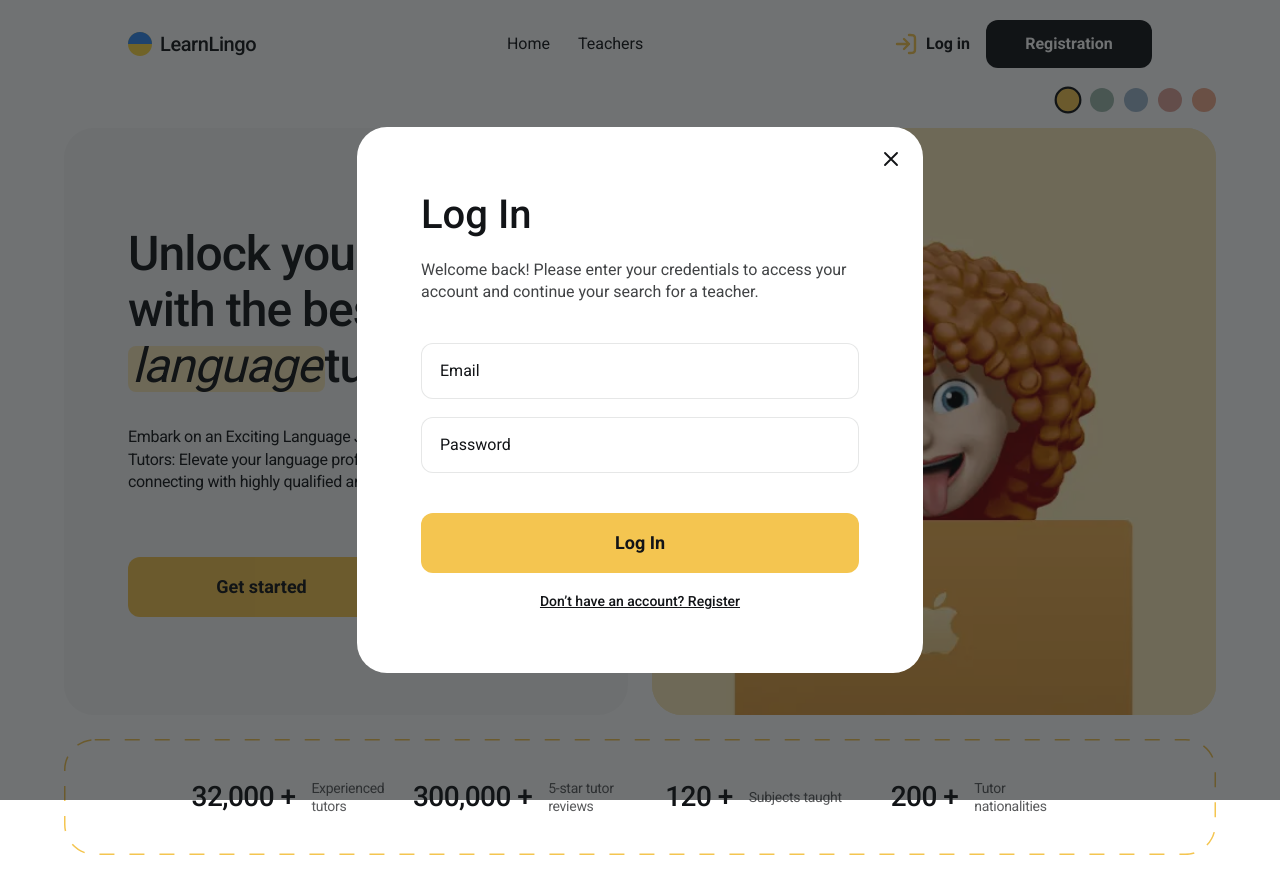
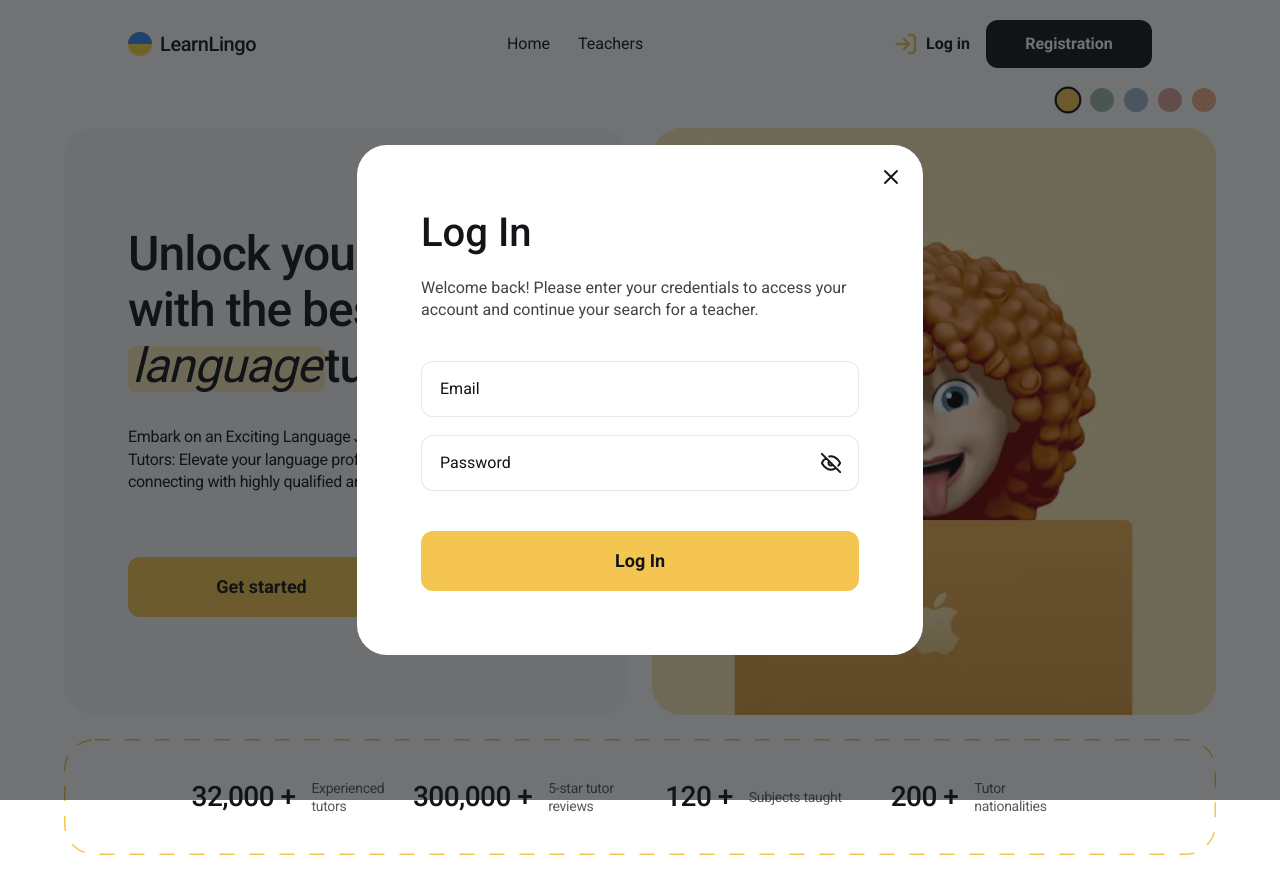
Before and after one commit to IhorKuzmenko/learn-lingo, a Next.js app: page / in a window 1280 px wide. Both pictures are taken after a click on the button "Log in". Built offline with nearby package versions, Linux system fonts and the light colour scheme; no server answers.

Commit message:
feat(auth): add password visibility toggle

```diff
--- a/components/AuthModal/AuthModal.module.css
+++ b/components/AuthModal/AuthModal.module.css
@@ -9,7 +9,7 @@
   font-weight: 500;
   line-height: 1.2;
 
-  color: #121417;
+  color: var(--black-color);
 }
 
 .description {
@@ -34,39 +34,76 @@
 .input {
   width: 100%;
   min-height: 54px;
-
   padding: 16px 18px;
 
   font-size: 16px;
   line-height: 1.38;
 
-  color: #121417;
-  background-color: #fff;
+  color: var(--black-color);
+  background-color: var(--white-color);
 
   border: 1px solid rgb(18 20 23 / 10%);
   border-radius: 12px;
 
   outline: none;
+
+  transition: border-color 200ms ease;
 }
 
 .input::placeholder {
-  color: #121417;
+  color: var(--black-color);
 }
 
 .input:focus {
   border-color: var(--color-yellow);
 }
 
+.passwordWrapper {
+  position: relative;
+}
+
+.passwordInput {
+  padding-right: 52px;
+}
+
+.passwordToggle {
+  position: absolute;
+  top: 50%;
+  right: 18px;
+
+  display: flex;
+  align-items: center;
+  justify-content: center;
+
+  width: 20px;
+  height: 20px;
+  padding: 0;
+
+  color: var(--black-color);
+  background-color: transparent;
+
+  cursor: pointer;
+
+  transform: translateY(-50%);
+}
+
+.passwordToggle svg {
+  width: 20px;
+  height: 20px;
+}
+
 .error {
   margin-top: 6px;
 
   font-size: 13px;
+  line-height: 1.3;
 
   color: #d32f2f;
 }
 
 .authError {
   font-size: 14px;
+  line-height: 1.4;
 
   color: #d32f2f;
 }
@@ -79,14 +116,16 @@
   font-weight: 700;
   line-height: 1.56;
 
-  color: #121417;
+  color: var(--black-color);
   background-color: var(--color-yellow);
 
   border-radius: 12px;
 
   cursor: pointer;
 
-  transition: background-color 200ms ease;
+  transition:
+    background-color 200ms ease,
+    opacity 200ms ease;
 }
 
 .submitButton:hover:not(:disabled),
@@ -107,20 +146,10 @@
   font-size: 14px;
   font-weight: 500;
 
-  color: #121417;
+  color: var(--black-color);
   background-color: transparent;
 
   text-decoration: underline;
 
   cursor: pointer;
 }
-
-@media screen and (max-width: 767px) {
-  .title {
-    font-size: 32px;
-  }
-
-  .description {
-    margin-bottom: 28px;
-  }
-}
--- a/components/AuthModal/AuthModal.tsx
+++ b/components/AuthModal/AuthModal.tsx
@@ -1,68 +1,68 @@
-"use client";
+'use client';
 
-import { useState } from "react";
-import { useForm } from "react-hook-form";
-import { yupResolver } from "@hookform/resolvers/yup";
+import { useState } from 'react';
+import { useForm } from 'react-hook-form';
+import { yupResolver } from '@hookform/resolvers/yup';
 
-import Modal from "@/components/Modal/Modal";
-import { useAuth } from "@/hooks/useAuth";
-import { loginSchema, registerSchema } from "@/schemas/authSchema";
+import Icon from '@/components/Icon/Icon';
+import Modal from '@/components/Modal/Modal';
+import { useAuth } from '@/hooks/useAuth';
+import {
+  loginSchema,
+  registerSchema,
+  type AuthFormValues,
+} from '@/schemas/authSchema';
 
-import styles from "./AuthModal.module.css";
+import styles from './AuthModal.module.css';
 
 interface AuthModalProps {
-  mode: "login" | "register";
+  mode: 'login' | 'register';
   onClose: () => void;
 }
 
-interface AuthFormValues {
-  name?: string;
-  email: string;
-  password: string;
-}
-
-export default function AuthModal({ mode, onClose }: AuthModalProps) {
-  const [currentMode, setCurrentMode] = useState<"login" | "register">(mode);
-
-  const [authError, setAuthError] = useState("");
+export default function AuthModal({
+  mode,
+  onClose,
+}: AuthModalProps) {
+  const [showPassword, setShowPassword] = useState(false);
+  const [authError, setAuthError] = useState('');
 
   const { login, register: registerUser } = useAuth();
 
-  const isRegister = currentMode === "register";
-
-  const schema = isRegister ? registerSchema : loginSchema;
+  const isLogin = mode === 'login';
 
   const {
     register,
     handleSubmit,
-    reset,
     formState: { errors, isSubmitting },
   } = useForm<AuthFormValues>({
-    resolver: yupResolver(schema),
+    resolver: yupResolver(
+      isLogin ? loginSchema : registerSchema,
+    ),
   });
-
-  const handleModeChange = (newMode: "login" | "register") => {
-    setCurrentMode(newMode);
-    setAuthError("");
-    reset();
-  };
 
   const onSubmit = async (values: AuthFormValues) => {
     try {
-      setAuthError("");
+      setAuthError('');
 
-      if (isRegister) {
-        await registerUser(values.name ?? "", values.email, values.password);
+      if (isLogin) {
+        await login(values.email, values.password);
       } else {
-        await login(values.email, values.password);
+        await registerUser(
+          values.name ?? '',
+          values.email,
+          values.password,
+        );
       }
 
       onClose();
     } catch (error) {
-      console.error(error);
+      console.error('Authentication failed:', error);
 
       setAuthError(
-        isRegister ? "Failed to create account." : "Invalid email or password.",
+        isLogin
+          ? 'Invalid email or password.'
+          : 'Failed to create account. Please try again.',
       );
     }
   };
@@ -71,27 +71,32 @@ export default function AuthModal({ mode, onClose }: AuthModalProps) {
     <Modal onClose={onClose}>
       <div className={styles.wrapper}>
         <h2 className={styles.title}>
-          {isRegister ? "Registration" : "Log In"}
+          {isLogin ? 'Log In' : 'Registration'}
         </h2>
 
         <p className={styles.description}>
-          {isRegister
-            ? "Thank you for your interest in our platform! In order to register, we need some information. Please provide us with the following information."
-            : "Welcome back! Please enter your credentials to access your account and continue your search for a teacher."}
+          {isLogin
+            ? 'Welcome back! Please enter your credentials to access your account and continue your search for a teacher.'
+            : 'Thank you for your interest in our platform! In order to register, we need some information. Please provide us with the following information.'}
         </p>
 
-        <form className={styles.form} onSubmit={handleSubmit(onSubmit)}>
-          {isRegister && (
+        <form
+          className={styles.form}
+          onSubmit={handleSubmit(onSubmit)}
+        >
+          {!isLogin && (
             <div className={styles.field}>
               <input
                 type="text"
                 placeholder="Name"
                 className={styles.input}
-                {...register("name")}
+                {...register('name')}
               />
 
               {errors.name && (
-                <p className={styles.error}>{errors.name.message}</p>
+                <p className={styles.error}>
+                  {errors.name.message}
+                </p>
               )}
             </div>
           )}
@@ -101,28 +106,57 @@ export default function AuthModal({ mode, onClose }: AuthModalProps) {
               type="email"
               placeholder="Email"
               className={styles.input}
-              {...register("email")}
+              {...register('email')}
             />
 
             {errors.email && (
-              <p className={styles.error}>{errors.email.message}</p>
+              <p className={styles.error}>
+                {errors.email.message}
+              </p>
             )}
           </div>
 
           <div className={styles.field}>
-            <input
-              type="password"
-              placeholder="Password"
-              className={styles.input}
-              {...register("password")}
-            />
+            <div className={styles.passwordWrapper}>
+              <input
+                type={showPassword ? 'text' : 'password'}
+                placeholder="Password"
+                className={`${styles.input} ${styles.passwordInput}`}
+                {...register('password')}
+              />
+
+              <button
+                type="button"
+                className={styles.passwordToggle}
+                onClick={() =>
+                  setShowPassword((prev) => !prev)
+                }
+                aria-label={
+                  showPassword
+                    ? 'Hide password'
+                    : 'Show password'
+                }
+              >
+                <Icon
+                  name="eye-off"
+                  width={20}
+                  height={20}
+                />
+              </button>
+            </div>
 
             {errors.password && (
-              <p className={styles.error}>{errors.password.message}</p>
+              <p className={styles.error}>
+                {errors.password.message}
+              </p>
             )}
           </div>
 
-          {authError && <p className={styles.authError}>{authError}</p>}
+          {authError && (
+            <p className={styles.authError}>
+              {authError}
+            </p>
+          )}
 
           <button
             type="submit"
@@ -130,22 +164,12 @@ export default function AuthModal({ mode, onClose }: AuthModalProps) {
             disabled={isSubmitting}
           >
             {isSubmitting
-              ? "Please wait..."
-              : isRegister
-                ? "Sign Up"
-                : "Log In"}
+              ? 'Please wait...'
+              : isLogin
+                ? 'Log In'
+                : 'Sign Up'}
           </button>
         </form>
-
-        <button
-          type="button"
-          className={styles.switchButton}
-          onClick={() => handleModeChange(isRegister ? "login" : "register")}
-        >
-          {isRegister
-            ? "Already have an account? Log in"
-            : "Don’t have an account? Register"}
-        </button>
       </div>
     </Modal>
   );
```
Also changed, not shown: schemas/authSchema.ts (+17 -11 lines).
